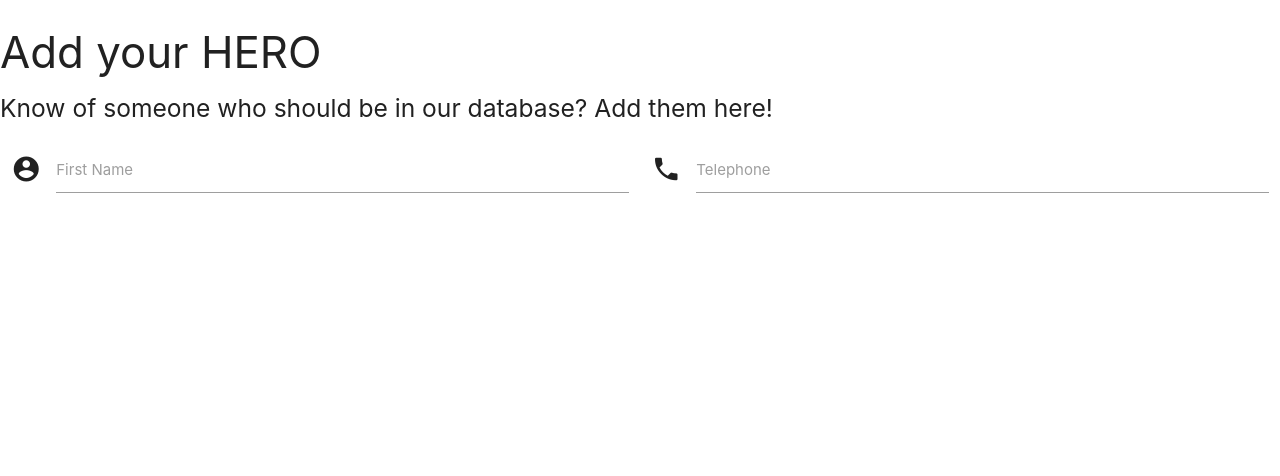
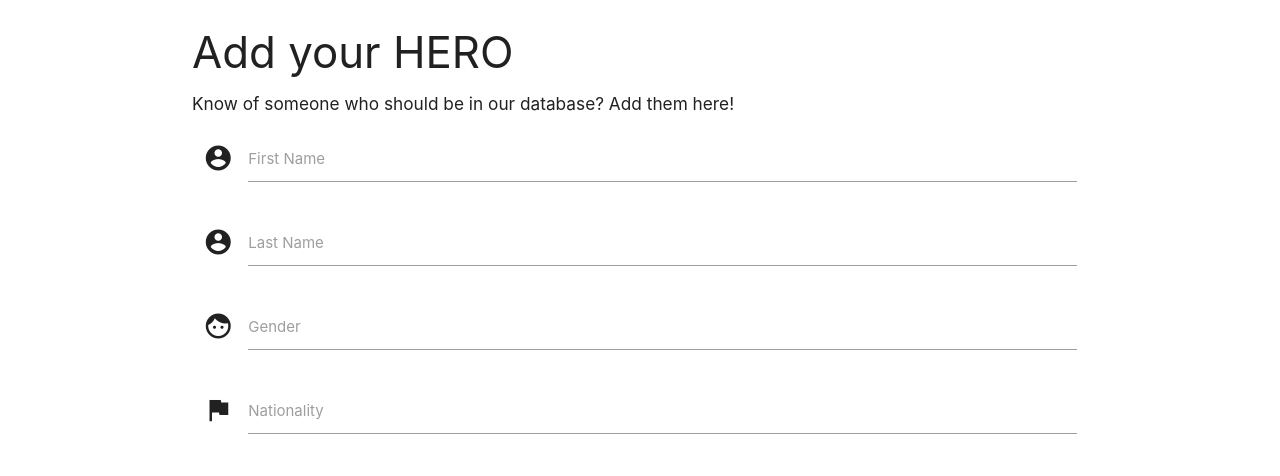
Before and after one commit to Code-Institute-Submissions/blackness-a-project, a Flask app: page /add_hero in a window 1280 px wide. Shown: the top 476 px of the page. Run offline with Flask 2, Linux system fonts and the light colour scheme; some libraries are stand-ins or nearby versions.

Commit message:
adding forms & stylesheet for googlefonts

```diff
--- a/templates/add_hero.html
+++ b/templates/add_hero.html
@@ -1,25 +1,40 @@
 {% extends 'base.html' %} {% block content %}
+<div class="container">
     <h3>Add your HERO</h3>
-<h5>Know of someone who should be in our database? Add them here!</h5>
+    <div class="hero_add">
+    <h6>Know of someone who should be in our database? Add them here!</h6>
 
         <div class="row">
 
             <form action="" method="POST" class="col s12">
                 <div class="row">
-            <div class="input-field col s6">
+                    <div class="input-field col s12">
                         <i class="material-icons prefix">account_circle</i>
-                <input id="icon_prefix" type="text" class="validate">
+                        <input id="icon_prefix" name="local_heros_first" class="last" type="text" class="validate">
                         <label for="icon_prefix">First Name</label>
                     </div>
-            <div class="input-field col s6">
-                <i class="material-icons prefix">phone</i>
-                <input id="icon_telephone" type="tel" class="validate">
-                <label for="icon_telephone">Telephone</label>
+                    <div class="input-field col s12">
+                        <i class="material-icons prefix">account_circle</i>
+                        <input id="icon_prefix" name="local_heros_last" class="last" type="text" class="validate">
+                        <label for="icon_prefix">Last Name</label>
                     </div>
+                    <div class="input-field col s12">
+                        <i class="material-icons prefix">face</i>
+                        <input id="icon_prefix" name="local_heros_last" class="last" type="text" class="validate">
+                        <label for="icon_prefix">Gender</label>
+                    </div>
+                    <div class="input-field col s12">
+                        <i class="material-icons prefix">flag</i>
+                        <input id="icon_prefix" name="local_heros_last" class="last" type="text" class="validate">
+                        <label for="icon_prefix">Nationality</label>
+                    </div>
+
                 </div>
             </form>
 
         </div>
+    </div>
+</div>
 
 
 {% endblock %}
--- a/templates/base.html
+++ b/templates/base.html
@@ -7,6 +7,7 @@
     <!--<link rel="stylesheet"  href="https://cdnjs.cloudflare.com/ajax/libs/materialize/0.100.2/css/materialize.min.css">-->
       <link href="https://fonts.googleapis.com/icon?family=Material+Icons" rel="stylesheet">
     <link rel="stylesheet" href="https://cdnjs.cloudflare.com/ajax/libs/materialize/1.0.0/css/materialize.min.css">
+    <link rel="stylesheet" href="{{url_for('static',filename='css/styles.css')}}" type="text/css" />
     <title>Document</title>
 </head>
 <body>
```
Lines whose indentation alone changed are shown as unchanged.
